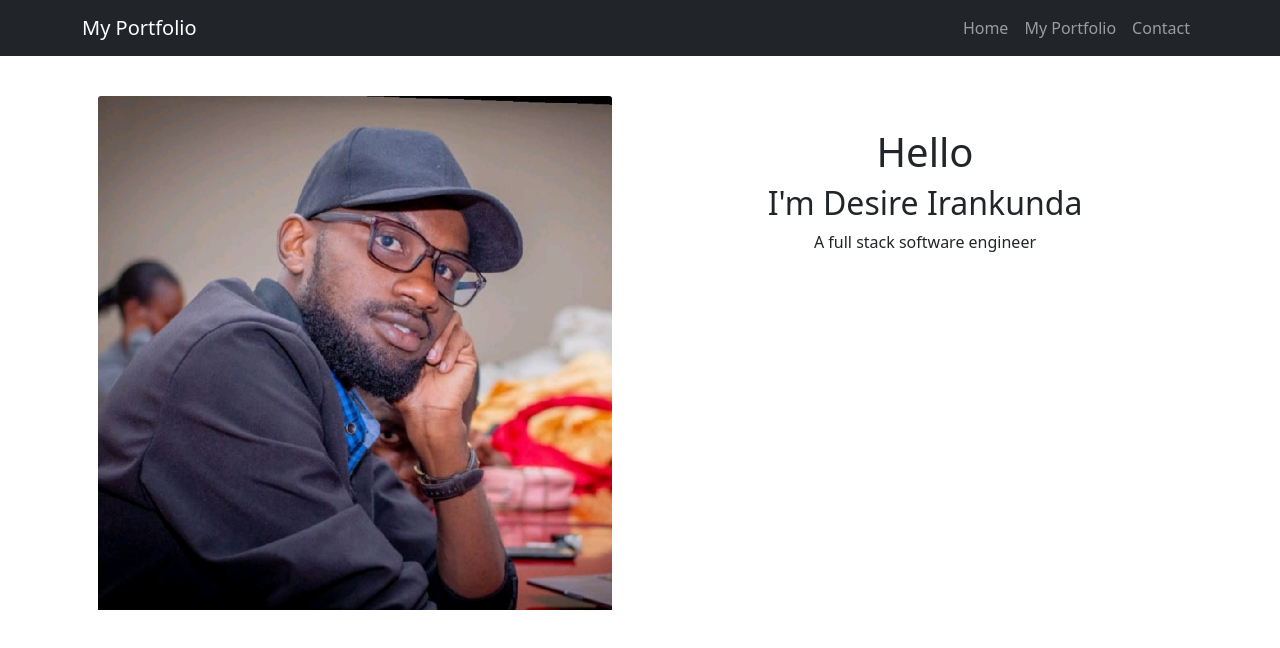
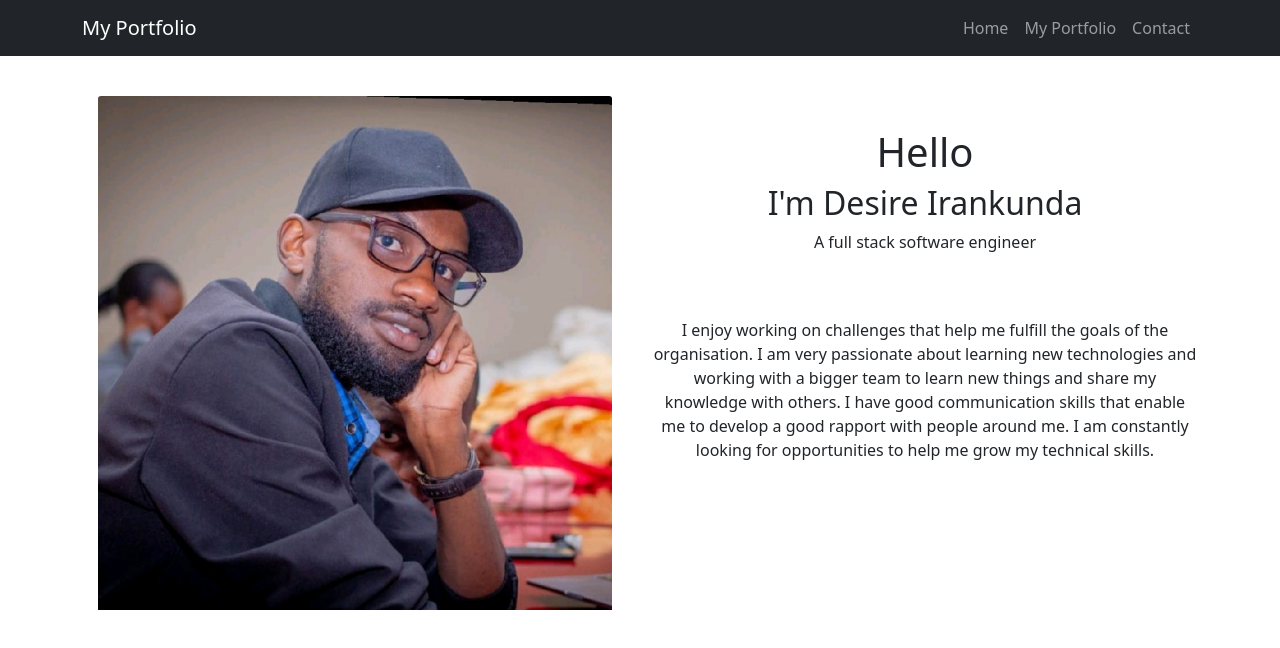
Before and after one commit to Deewiliams/my_portfolio, a React (Create React App) app: page / in a window 1280 px wide. Shown: the top 648 px of the page. Built offline with nearby package versions, Linux system fonts and the light colour scheme.

Commit message:
added more information on the main page

```diff
--- a/src/Pages/MainPage.js
+++ b/src/Pages/MainPage.js
@@ -22,6 +22,15 @@ const MainPage = () => {
                         <h2>I'm Desire Irankunda</h2>
                         <p>A full stack software engineer</p>
                     </Card.Text>
+                    <Card.Text>
+                        <br />
+                        <br />
+                        <p>I enjoy working on challenges that help me fulfill the goals of the
+                            organisation. I am very passionate about learning new technologies
+                            and working with a bigger team to learn new things and share my knowledge
+                            with others. I have good communication skills that enable me to develop a good
+                            rapport with people around me. I am constantly looking for opportunities to  help me grow my technical skills.</p>
+                    </Card.Text>
                 </Col>
             </Row>
         </Container>
```
